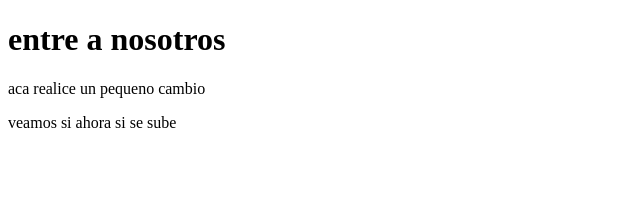
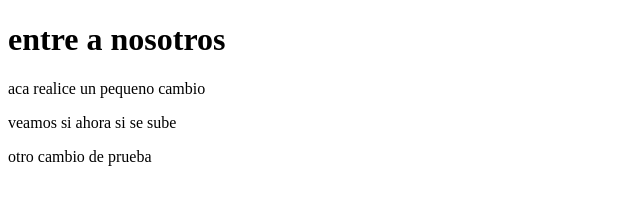
Before and after one commit to davidoso2023/Cur_HTML, a plain HTML site: page freelancer_inicio/freelancer_inicio/nosotros.html in a window 1280 px wide. Shown: the whole page, without its empty margins (0-640 px from the left). Drawn offline with Linux system fonts and the light colour scheme.

Commit message:
cambio de prueba

```diff
--- a/freelancer_inicio/freelancer_inicio/nosotros.html
+++ b/freelancer_inicio/freelancer_inicio/nosotros.html
@@ -9,5 +9,8 @@
     <h1>entre a nosotros</h1>
     <p>aca realice un pequeno cambio</p>
     <p>veamos si ahora si se sube</p>
+    <p>otro cambio de prueba
+
+    </p>
   </body>
 </html>
```
